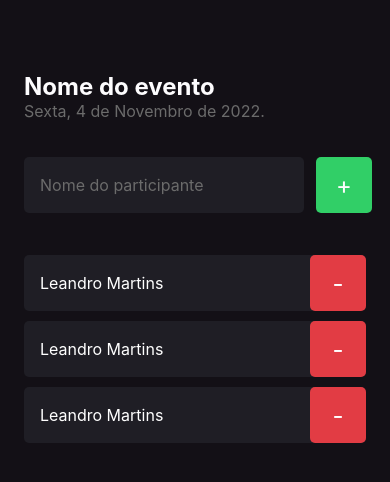
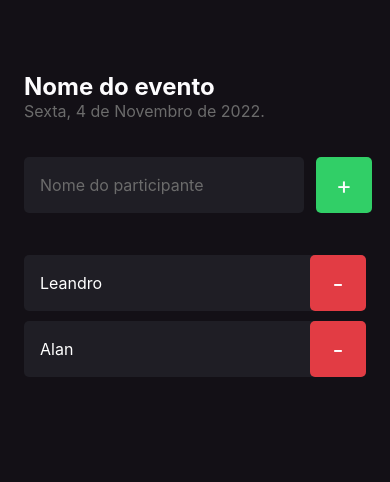
Before and after one commit to lemartins07/ignite-imhere, a React Native app: screen / in a window 390 px wide. Shown: the top 482 px of the page. Built offline with nearby package versions, Linux system fonts and the light colour scheme.

Commit message:
Utilizando propriedades no componente

```diff
--- a/src/components/Participant/index.tsx
+++ b/src/components/Participant/index.tsx
@@ -1,11 +1,15 @@
 import { Text, TouchableOpacity, View } from "react-native";
 import { styles } from "./styles";
 
-export function Participant() {
+type Props = {
+  name: string;
+}
+
+export function Participant({ name }: Props) {
   return (
     <View style={styles.container}>
       <Text style={styles.name}>
-        Leandro Martins
+        {name}
       </Text>
 
       <TouchableOpacity style={styles.button}>
--- a/src/screens/Home/index.tsx
+++ b/src/screens/Home/index.tsx
@@ -30,9 +30,8 @@ export function Home() {
         </TouchableOpacity>
       </View>
 
-      <Participant />
-      <Participant />
-      <Participant />
+      <Participant name="Leandro"/>
+      <Participant name="Alan" />
   </View>
   )
 }
```
